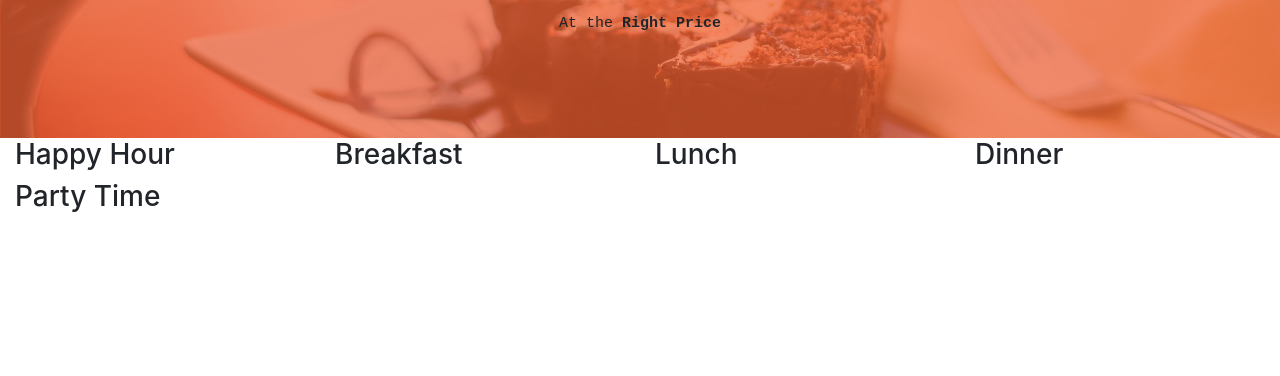
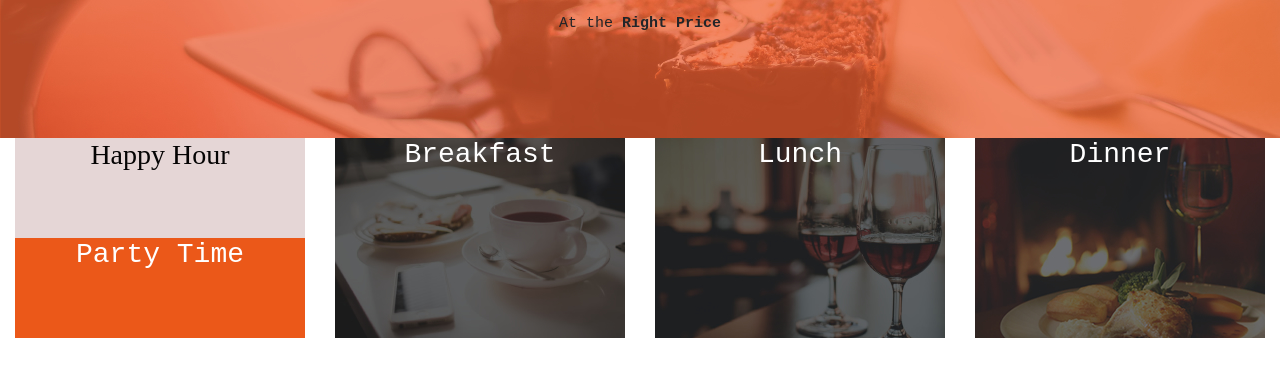
Before and after one commit to IsaacMorzy/anitas-kitchen, a plain HTML site: page index.html in a window 1280 px wide. Shown: the part 362-738 px from the top of the page. Drawn offline with Linux system fonts and the light colour scheme; a small style sheet from the web is missing.

Commit message:
Style the second section of the webpage

```diff
--- a/css/styles.css
+++ b/css/styles.css
@@ -76,14 +76,63 @@
     color:#666;
   }
   .menulst ul li a:hover {
-      color: #666;
+    color: #666;
     text-decoration:none;
   }
   .menulst a{text-decoration:none;
     color:#666;
   }
-  .menulst a:hover{text-decoration:none;
+  .menulst a:hover{
+    text-decoration:none;
     color:#666;
   }
+  #happyhour{
+    background-color: #E5D6D6;
+    height:100px;
+    text-align: center;
+    color: #050404;
+    font-family: "Courier New,Courier monospace";
+  }
+  #partytime{
+    background-color: #EB5819;
+    height: 100px;
+    text-align: center;
+    color: #ffffff;
+    font-family: "Courier New", Courier, monospace;
 
-}
+  }
+  #breakfast{
+    background:url(../images/foodtop/breakfast.jpg);
+    height:200px;
+    text-align: center;
+    color:#ffffff;
+    font-family: "Courier New",Courier,monospace;
+    padding-right: 0px;
+    }
+    #breakfast:hover{
+      opacity;2;
+      color:black;
+      font-weight: 500;
+      }
+    #lunch{
+      background:url(../images/foodtop/lunch.jpg);
+      height:200px;
+      text-align: center;
+      color:#ffffff;
+      font-family: "Courier New",Courier,monospace;
+    }
+    #lunch:hover{
+      opacity:0.5;
+      color:black;
+      }
+    #dinner{
+      background:url(../images/foodtop/dinner.jpg);
+      height:200px;
+      text-align: center;
+      color:#ffffff;
+      font-family:"Courier New",Courier,monospace;
+      }
+    #dinner:hover{
+      opacity:0.5;
+      color:black;
+      }
```
